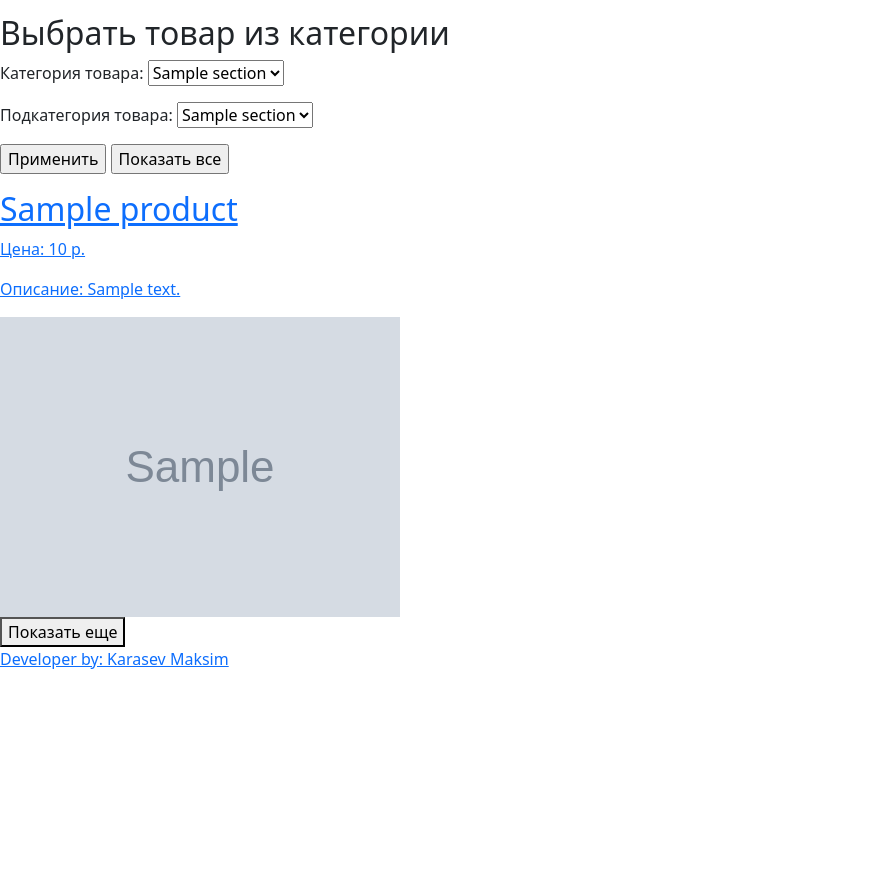
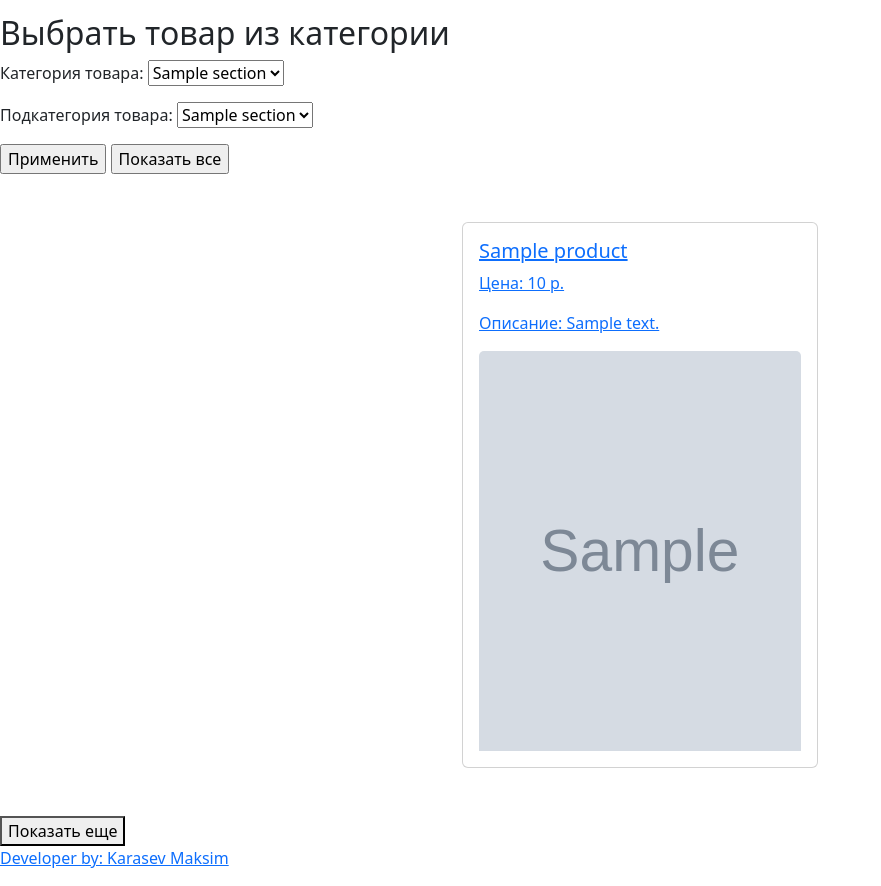
Before and after one commit to KarasevMaksim/OnlineShopTomato-FreelanceOrder1-, a Flask app: page / in a window 1280 px wide. Shown: the part 248-1134 px from the top of the page, without its empty margins (0-881 px from the left). Before the commit the page ends 917 px from the top, so only its background shows below. Run offline with Flask 3, Linux system fonts and the light colour scheme; tables that the repository leaves empty hold one stand-in row (values such as "Sample post"); grey boxes marked "Sample" are stand-in pictures; some libraries are stand-ins or nearby versions.

Commit message:
Update index.html and item_list add bootstrap card
Updated product blocks via bootstrap, designed them as cards, three
products wide

```diff
--- a/app/templates/index.html
+++ b/app/templates/index.html
@@ -3,6 +3,22 @@
 
 {% block title %}
   {{ title }}
+{% endblock %}
+{% block styles %}
+<style>
+  .card-body {
+    display: flex;
+    flex-direction: column;
+    justify-content: space-between;
+    height: 100%;
+  }
+  .card-img-top {
+    align-self: center;
+    width: 100%;
+    height: 400px;
+    object-fit: cover;
+  }
+</style>
 {% endblock %}
 {% block content %}
   <div>
@@ -45,21 +61,27 @@
       </p>
     </form>
   </div>
-  <div id="item-list">
+  <div class="container mt-5">
+    <div class="row justify-content-center" id="item-list">
       {% for product in products %}
+        <div class="col-xl-4 col-md-6 col-sm-12 d-flex">
+          <div class="card mb-5 w-100">
+            <div class="card-body d-flex flex-column justify-content-between">
               {% if product.is_active %}
                 <a href="{{ url_for('main.index') }}{{ product.id }}" target="_blank" rel="noopener noreferrer">
-          <h2>{{ product.name }}</h2>
-          <p>Цена: {{ product.price }} р.</p>
+                  <h5 class="card-title">{{ product.name }}</h5>
+                  <p class="card-text">Цена: {{ product.price }} р.</p>
                   {% if product.about %}
-            <p>Описание: {{ product.about }}</p>
+                    <p class="card-text">Описание: {{ product.about }}</p>
                   {% endif %}
-          <div>
-            <img src="{{ url_for('static', filename=product.img_link) }}" alt="product_img">
-          </div>
+                  <img src="{{ url_for('static', filename=product.img_link) }}" class="card-img-top" alt="product_img">
                 </a>
               {% endif %}
+            </div>
+          </div>
+        </div>
       {% endfor %}
+    </div>
   </div>
 
   <button id="load-more-btn">Показать еще</button>
```
Also changed, not shown: app/templates/item_list.html (+11 -8 lines). Lines whose indentation alone changed are shown as unchanged.
